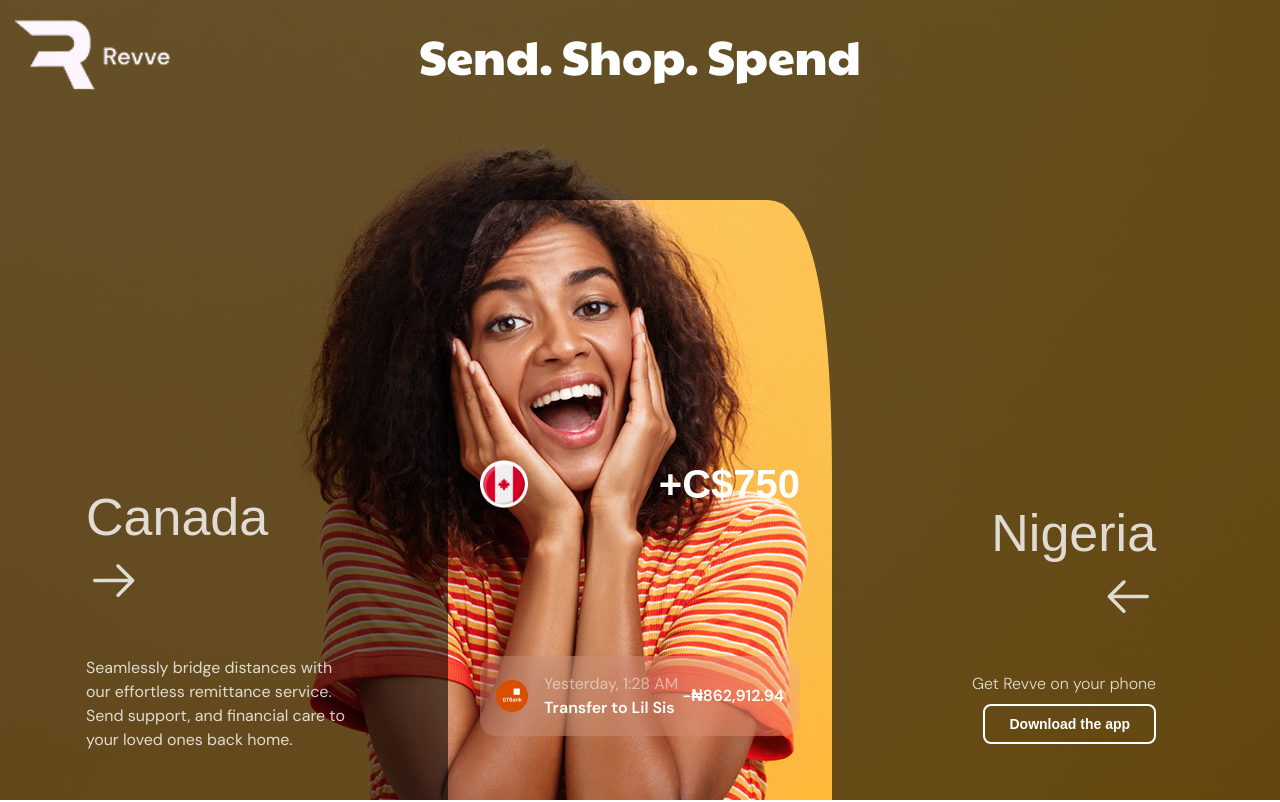
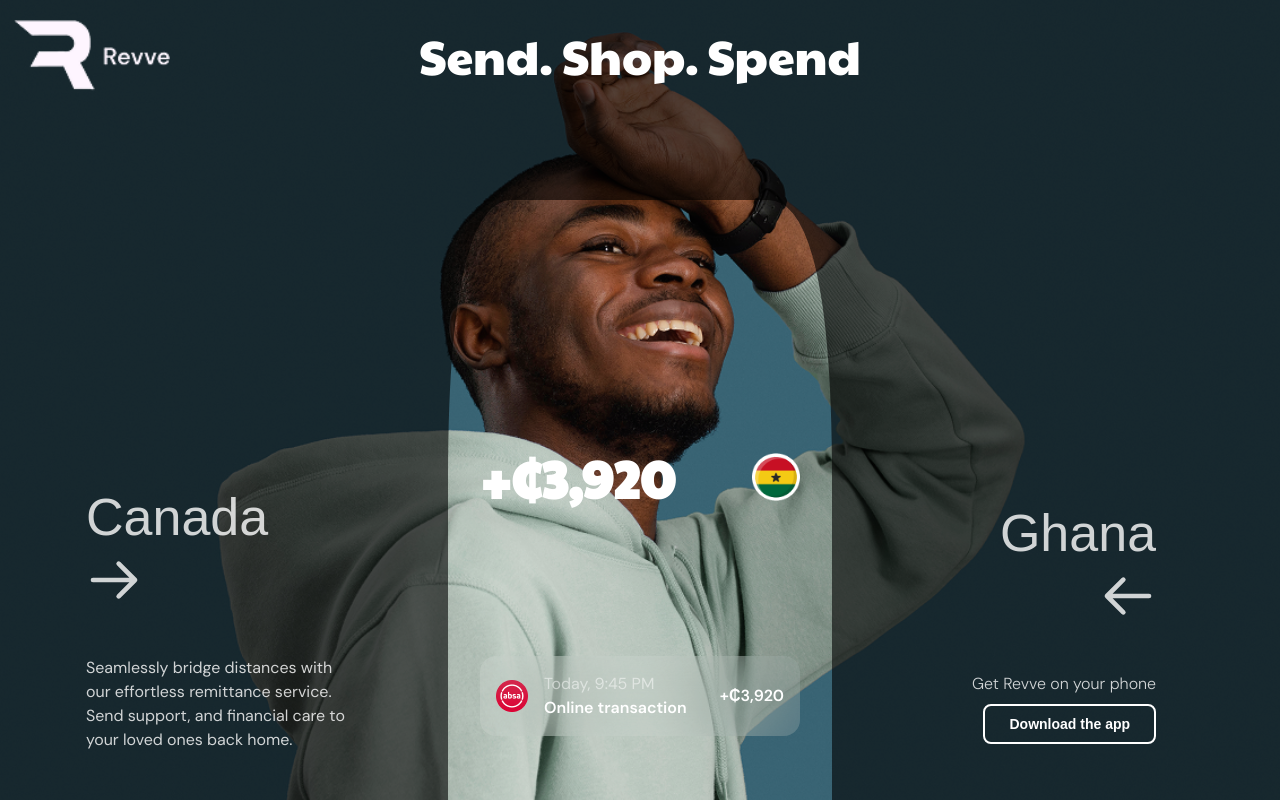
Before and after one commit to Funmi-Amusan/spend-landing-page, a Next.js app: page / in a window 1280 px wide. Shown: the top 802 px of the page. Built offline with nearby package versions, Linux system fonts and the light colour scheme.

Commit message:
correct hero animations

```diff
--- a/assets/index.tsx
+++ b/assets/index.tsx
@@ -26,6 +26,7 @@
 import KFC from './KFC.png';
 import NigerianFlag from './NigerianFlag.png';
 import MTN from './MTN.png'
+import CrossIcon from './crossIcon.png'
 
 
 export const ImageAssets = {
@@ -56,5 +57,6 @@
   Absa,
   KFC,
   GhanaianFlag,
-  GTB
+  GTB,
+  CrossIcon
 };
--- a/components/sections/Hero.tsx
+++ b/components/sections/Hero.tsx
@@ -5,6 +5,8 @@
 import { motion } from 'framer-motion';
 import { slides } from '@/lib/data';
 import BaseButton from '../ui/BaseButton';
+import { SplitText } from '../ui/SplitText';
+import { HiOutlineArrowLeft, HiOutlineArrowRight } from 'react-icons/hi';
 
 const Hero = () => {
   const [currentSlide, setCurrentSlide] = useState(0);
@@ -15,7 +17,7 @@
     const timer = setInterval(() => {
       setPrevSlide(currentSlide);
       setCurrentSlide((prev) => (prev + 1) % slides.length);
-    }, 10000);
+    }, 5000);
 
     return () => clearInterval(timer);
   }, [currentSlide]);
@@ -139,8 +141,34 @@
     className='p-4 rounded-lg flex flex-col justify-end items-center text-start h-full'
   >
     <div className='h-fit max-w-[260px]'>
-                  <h3 className=' font-sans text-2xl'>{slides[currentSlide].leftSection.country}</h3>
-                  <GoArrowRight className='h-14 w-14' />
+      {!slides[currentSlide].middleSection.reverseOrder ? (
+        <SplitText
+          text={slides[currentSlide].leftSection.country}
+          className="font-sans"
+          delay={0.5}
+          stagger={0.03}
+          duration={0.5}
+        />
+      ) : (
+        <h3 className="text-2xl font-sans">{slides[currentSlide].leftSection.country}</h3>
+      )}
+
+      {/* Left arrow - only animate when reverseOrder is true */}
+      <div className='overflow-hidden w-14 h-14 rounded'>
+        <motion.div
+          initial={{ x: slides[currentSlide].middleSection.reverseOrder ? '-100%' : 0 }}
+          animate={{ x: 0 }}
+          transition={{
+            duration: slides[currentSlide].middleSection.reverseOrder ? 0.8 : 0,
+            // delay: slides[currentSlide].middleSection.reverseOrder ?  : 0, // After text and middle section
+            ease: "easeOut"
+          }}
+          className='w-full h-full flex items-center justify-center'
+        >
+          <HiOutlineArrowRight className='h-14 w-14' />
+        </motion.div>
+      </div>
+
       <p className='mt-12'>Seamlessly bridge distances with our effortless remittance service. Send support, and financial care to your loved ones back home.</p>
     </div>
   </motion.div>
@@ -150,9 +178,22 @@
     variants={itemVariants}
     className='w-full max-w-sm mx-auto p-8 gap-36 flex flex-col justify-end items-center text-start h-full'
   >
-                <div className={` flex w-full justify-between items-center ${slides[currentSlide].middleSection.reverseOrder ? 'flex-row-reverse' : ''}`}>
+    <div className='overflow-hidden w-full'>
+      <motion.div
+        initial={{
+          x: slides[currentSlide].middleSection.reverseOrder ? '-100%' : '100%'
+        }}
+        animate={{ x: 0 }}
+        transition={{
+          duration: 0.8,
+          delay: 0,
+          ease: "easeOut"
+        }}
+        className={`flex w-full justify-between items-center ${slides[currentSlide].middleSection.reverseOrder ? 'flex-row-reverse' : ''}`}
+      >
         <img src={slides[currentSlide].middleSection.flag.src} alt="Flag" className='w-12 h-12' />
-                  <h3 className='text-xl text-white font-black font-paytone'>{slides[currentSlide].middleSection.amount}</h3>
+        <h2 className='text-xl lg:text-2xl text-white font-bold font-paytone'>{slides[currentSlide].middleSection.amount}</h2>
+      </motion.div>
     </div>
 
     <div className='flex justify-between items-center bg-white/12 gap-4 p-4 backdrop-blur-2xl w-full rounded-2xl'>
@@ -173,17 +214,42 @@
     className='p-4 rounded-lg flex flex-col justify-end items-center text-right h-full'
   >
     <div className='h-fit max-w-[260px]'>
-                  <h3 className=' text-2xl'>{slides[currentSlide].rightSection.country}</h3>
+      {/* Right section country text - only animate when reverseOrder is true */}
+      {slides[currentSlide].middleSection.reverseOrder ? (
+        <SplitText
+          text={slides[currentSlide].rightSection.country}
+          className="font-sans"
+          delay={0.5}
+          stagger={0.03}
+          duration={0.5}
+        />
+      ) : (
+        <h3 className="text-2xl font-sans">{slides[currentSlide].rightSection.country}</h3>
+      )}
+
       <div className='w-full flex justify-end'>
-                    <GoArrowLeft className='h-14 w-14' />
+        <div className='overflow-hidden w-14 h-14 rounded'>
+          <motion.div
+            initial={{ x: !slides[currentSlide].middleSection.reverseOrder ? '100%' : 0 }}
+            animate={{ x: 0 }}
+            transition={{
+              duration: !slides[currentSlide].middleSection.reverseOrder ? 0.8 : 0,
+              // delay: !slides[currentSlide].middleSection.reverseOrder ? 1.5 : 0,
+              ease: "easeOut"
+            }}
+            className='w-full h-full flex items-center justify-center'
+          >
+            <HiOutlineArrowLeft className='h-14 w-14' />
+          </motion.div>
         </div>
+      </div>
+
       <div>
         <p className='mt-12 font-light'>Get Revve on your phone</p>
         <BaseButton text="Download the app" variant="transparent" />
       </div>
     </div>
   </motion.div>
-
 </div>
           </div>
         </motion.div>
--- a/components/sections/PayBills.tsx
+++ b/components/sections/PayBills.tsx
@@ -12,7 +12,7 @@
     className="relative h-screen w-full bg-cover bg-center flex justify-between items-center p-8"
     style={{ backgroundImage: `url(${backgroundImage})` }}
   >
-<div className='text-white max-w-[340px] items-center text-center md:text-start md:items-start flex flex-col gap-8'>
+<div className='text-white max-w-[340px] items-center text-center md:text-start md:items-start flex flex-col gap-12'>
     <h2 className='text-2xl font-black '>Pay Bills</h2>
     <p>Say goodbye to long queues and endless processes—our platform offers a seamless solution for paying bills instantly without any hiccups.</p>
     <div>
--- a/components/sections/ShopOnline.tsx
+++ b/components/sections/ShopOnline.tsx
@@ -5,7 +5,7 @@
 
 const ShopOnline = () => {
   return (
-     <section className='grid grid-cols-1 md:grid-cols-3 gap-4 mt-8 grow w-full h-gull md:min-h-screen'>
+     <section className='grid grid-cols-1 md:grid-cols-3 gap-4 mt-8 grow w-full h-full  md:min-h-screen'>
    <div className='flex flex-col gap-12 justify-end h-full items-center md:items-start text-center md:text-start max-w-md p-8'>
      <h2 className='text-2xl font-black'>Shop Online</h2>
      <div className='flex flex-col gap-4'>
--- /dev/null
+++ b/components/ui/SplitText.tsx
@@ -0,0 +1,68 @@
+import { motion } from 'framer-motion';
+
+export const SplitText = ({
+  text = '',
+  className = '',
+  delay = 0.05,
+  stagger = 0.02,
+  duration = 0.6,
+  ...props
+}) => {
+  const words = text.split(' ');
+
+  const containerVariants = {
+    hidden: { opacity: 0 },
+    visible: {
+      opacity: 1,
+      transition: {
+        staggerChildren: stagger,
+        delayChildren: delay,
+      },
+    },
+  };
+
+  const letterVariants = {
+    hidden: {
+      opacity: 0,
+      y: 40,
+      rotateX: -90,
+    },
+    visible: {
+      opacity: 1,
+      y: 0,
+      rotateX: 0,
+      transition: {
+        duration: duration,
+        ease: [0.215, 0.61, 0.355, 1], // easeOutCubic
+      },
+    },
+  };
+
+  return (
+    <motion.h3
+      className={`text-2xl overflow-hidden ${className}`}
+      variants={containerVariants}
+      initial="hidden"
+      animate="visible"
+      {...props}
+    >
+      {words.map((word, wordIndex) => (
+        <span key={wordIndex} className="inline-block">
+          {word.split('').map((char, charIndex) => (
+            <motion.span
+              key={charIndex}
+              variants={letterVariants}
+              className="inline-block transform-gpu"
+              style={{ display: 'inline-block' }}
+            >
+              {char}
+            </motion.span>
+          ))}
+          {wordIndex < words.length - 1 && (
+            <span className="inline-block">&nbsp;</span>
+          )}
+        </span>
+      ))}
+    </motion.h3>
+  );
+};
```
Also changed, not shown: components/ui/Accordion.tsx (+59 -14 lines), lib/data.ts (+8 -8 lines), assets/crossIcon.png (added). Lines whose indentation alone changed are shown as unchanged.
